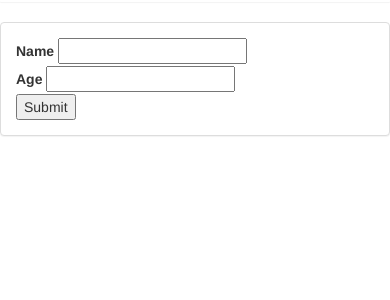
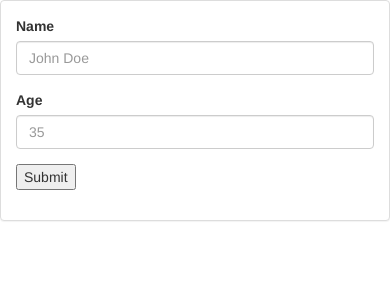
Before and after one commit to jbaiera/lift-play, a web app: page /forms/dumb in a window 390 px wide. Shown: the top 300 px of the page. Run offline with its HTML, style and script files only (its server is not run), Linux system fonts and the light colour scheme; data that the repository does not hold is empty; some libraries are stand-ins or nearby versions.

Commit message:
Cleaning up the Bootstrap plugin that I'll be working with a bit. Better function invocation hygiene. Embracing some operator usage instead of hard to classify method names. Updating usages. Styled up the form. Fixed data-lift vs class attribute usage in template.

```diff
--- a/src/main/webapp/forms/dumb.html
+++ b/src/main/webapp/forms/dumb.html
@@ -1,7 +1,7 @@
 <!DOCTYPE html>
 <html lang="en">
 <head>
-    <meta charset="UTF-8">
+    <meta http-equiv="content-type" content="text/html; charset=UTF-8">
     <title>Dumb Form Example</title>
 
     <meta name="viewport" content="width=device-width, initial-scale=1">
@@ -11,16 +11,25 @@
 </head>
 <body data-lift-content-id="main">
     <div id="main" data-lift="surround?with=bootstrap;at=content">
-        <div class="panel">
-
-        </div>
-        <div class="panel panel-default">
-            <div class="panel-body">
-                <form action="/forms/dumb" method="post" data-lift="DumbForm">
-                    <label for="name-box">Name</label> <input id="name-box" name="name"/><br>
-                    <label for="age-box">Age</label> <input id="age-box" name="age"/><br>
-                    <input type="submit" value="Submit"/>
-                </form>
+        <div class="row">
+            <div class="col-md-6 col-md-offset-3 col-sm-6 col-sm-offset-3">
+                <div class="panel panel-default">
+                    <div class="panel-body">
+                        <form action="/forms/dumb" method="post" data-lift="DumbForm">
+                            <div class="form-group">
+                                <label for="name-box">Name</label>
+                                <input type="text" class="form-control" id="name-box" name="name" placeholder="John Doe"/>
+                            </div>
+                            <div class="form-group">
+                                <label for="age-box">Age</label>
+                                <input type="text" class="form-control" id="age-box" name="age" placeholder="35"/>
+                            </div>
+                            <div class="form-group">
+                                <input type="submit" value="Submit"/>
+                            </div>
+                        </form>
+                    </div>
+                </div>
             </div>
         </div>
     </div>
--- a/src/main/webapp/templates-hidden/bootstrap.html
+++ b/src/main/webapp/templates-hidden/bootstrap.html
@@ -5,9 +5,9 @@
         <title data-lift="Menu.title"></title>
 
         <meta name="viewport" content="width=device-width, initial-scale=1">
-        <link href="https://maxcdn.bootstrapcdn.com/bootstrap/3.3.5/css/bootstrap.min.css" rel="stylesheet" integrity="sha256-MfvZlkHCEqatNoGiOXveE8FIwMzZg4W85qfrfIFBfYc= sha512-dTfge/zgoMYpP7QbHy4gWMEGsbsdZeCXz7irItjcC3sPUFtf0kuFbDz/ixG7ArTxmDjLXDmezHubeNikyKGVyQ==" crossorigin="anonymous">
+        <link href="https://maxcdn.bootstrapcdn.com/bootstrap/3.3.5/css/bootstrap.min.css" rel="stylesheet" crossorigin="anonymous">
         <script src="https://ajax.googleapis.com/ajax/libs/jquery/1.11.3/jquery.min.js"></script>
-        <script src="https://maxcdn.bootstrapcdn.com/bootstrap/3.3.5/js/bootstrap.min.js" integrity="sha256-Sk3nkD6mLTMOF0EOpNtsIry+s1CsaqQC1rVLTAy+0yc= sha512-K1qjQ+NcF2TYO/eI3M6v8EiNYZfA95pQumfvcVrTHtwQVDG+aHRqLi/ETn2uB+1JqwYqVG3LIvdm9lj6imS/pQ==" crossorigin="anonymous"></script>
+        <script src="https://maxcdn.bootstrapcdn.com/bootstrap/3.3.5/js/bootstrap.min.js" crossorigin="anonymous"></script>
 
         <!-- For auto complete pages -->
         <!--<script data-lift="head" src="http://code.jquery.com/jquery-migrate-1.2.1.js"></script>-->
@@ -38,7 +38,7 @@
         </nav>
 
         <div class="container">
-            <div class="lift:Msgs?showAll=true"></div>
+            <div data-lift="Msgs?showAll=true"></div>
             <div id="content">???</div>
         </div>
     </body>
```
Also changed, not shown: 3 other files.
